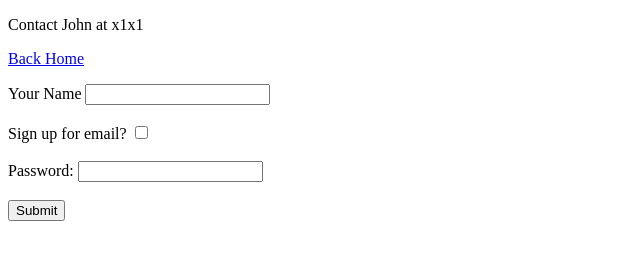
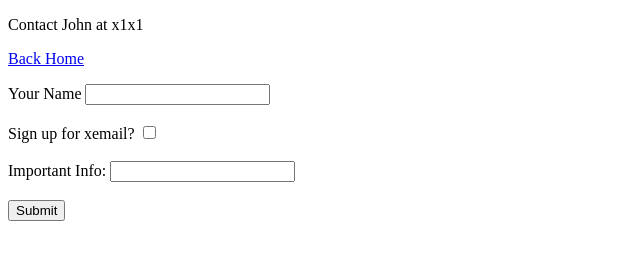
Before and after one commit to shoutwest/GroundFloor, a plain HTML site: page contact.html in a window 1280 px wide. Shown: the full height of the page, 0-640 px from the left. Drawn offline with Linux system fonts and the light colour scheme.

Commit message:
Add files via upload

```diff
--- a/contact.html
+++ b/contact.html
@@ -18,11 +18,11 @@
     <label>Your Name</label>
     <input type="text" name="" value=""><br><br>
 
-    <label> Sign up for email?</label>
+    <label> Sign up for xemail?</label>
     <input type="checkbox" name="" value=""><br><br>
 
-    <label>Password:</label>
-    <input type="password" name="" value=""><br><br>
+    <label>Important Info:</label>
+    <input type="text" name="" value=""><br><br>
     <input type="submit" name="">
 
   </form>
```
